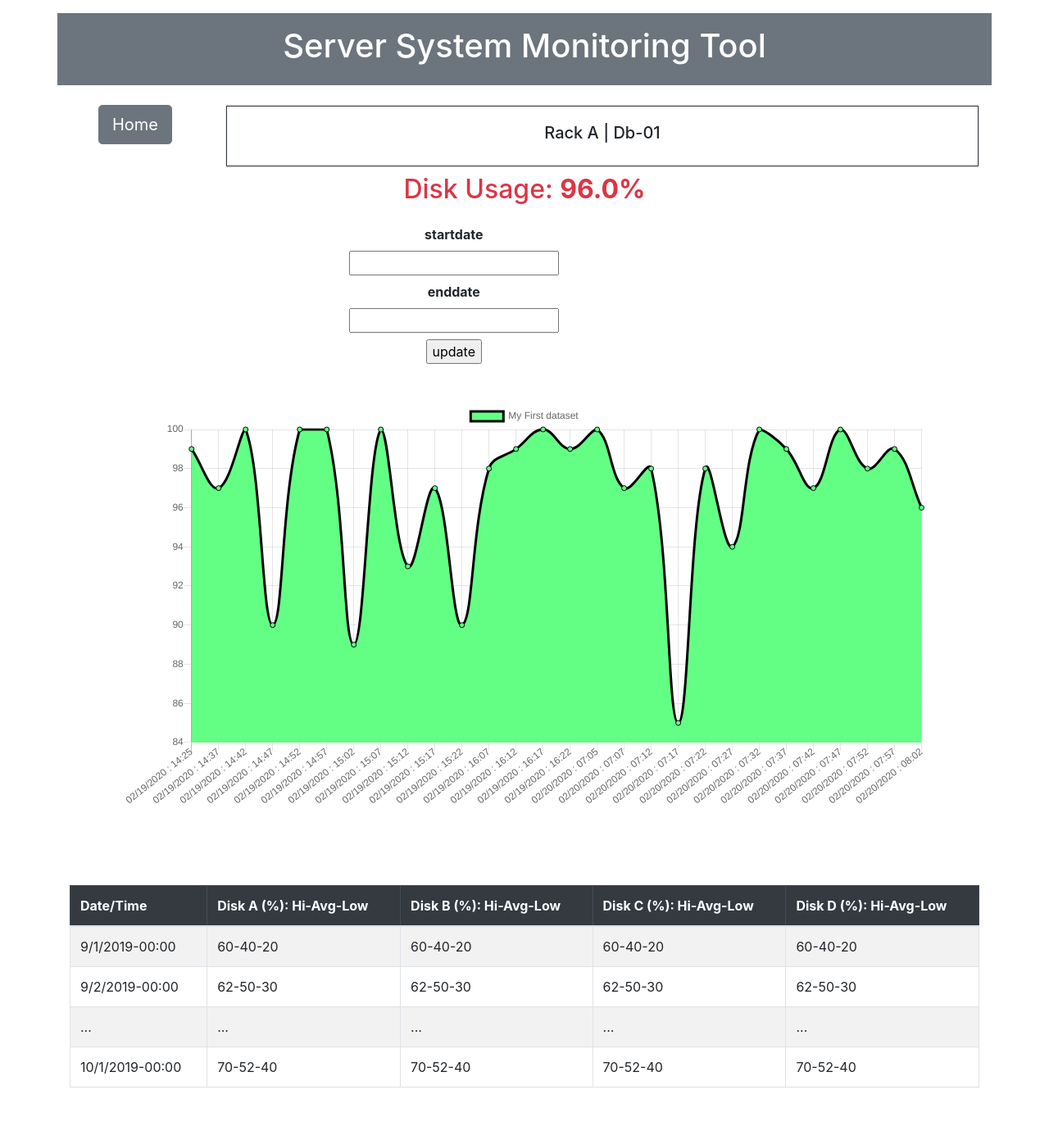
After one commit to bebenson654/SSMT-websites, a Flask app: a page that uses templates/Usage-Disk.html in a window 1280 px wide. The commit adds this page. Shown: the whole page at 82% size. Run offline with Flask 2, Linux system fonts and the light colour scheme; data comes from the database, SQL or seed files in the repository; some libraries are stand-ins or nearby versions.

Commit message:
added pages Mia made fixed chart ... I think -BEN

```diff
--- a/app.py
+++ b/app.py
@@ -100,16 +100,19 @@ class ChartForm(Form):  # form for the chart range
 def home():
     server_table = Server.query.all()  # query that gets all of the servers in the Server table
     return render_template('HomePageV2.html', server=server_table)  # returns V2 home page html doc with that variable
+# ----------------------------------------------------------------------------------------------------------------------
 
 
 @app.route('/masterlist')  # master list route
 def master_list():
     return render_template('MasterList.html')  # only returns the hard-coded master list for now
+# ----------------------------------------------------------------------------------------------------------------------
 
 
 # @app.route('/real-time-data-overview')    **** this is the route for the hard coded Real time Data Overview ****
 # def RTDO():
 #     return render_template('RealTimeDataOverview.html')
+# ----------------------------------------------------------------------------------------------------------------------
 
 
 @app.route('/real-time-data-overview/<slug>')  # route for the realtime data overview for a specific server
@@ -123,6 +126,7 @@ def RT(slug):  # Slug is the Server Id
 
     return render_template('RealTimeDataOverviewTemp.html', server=server, metric=metric_row, service=services)
     #   returns the template for real time data overview with ^ variables passed to it
+# ----------------------------------------------------------------------------------------------------------------------
 
 
 @app.route('/usage-cpu/<slug>', methods=['POST', 'GET'])  # route for cpu usage for a specific server
@@ -135,27 +139,124 @@ def CPU(slug):  # Slug is the Server Id
 
     # gets all dates for this server
     cpuDate = [metrics.Time for metrics in Metric.query.order_by(Metric.Time).filter_by(ServerId=slug)]
+    print(cpuDate)
     # gets all cpu usages for this server
     cpuUse = [metrics.Cpu for metrics in Metric.query.order_by(Metric.Time).filter_by(ServerId=slug)]
+    print(cpuUse)
 
-    # if form.validate_on_submit():  *** EXPERIMENTING TO IMPLEMENT CHART DATE RANGE LIMITATION ***
-    #     result = request.form
-    #     startdate = result.startdate
-    #     enddate = result.enddate
-    #
-    #     cpuDate = [metrics.Time for metrics in Metric.query.order_by(Metric.Time).filter_by(ServerId=slug)]
-    #     cpuUse = [metrics.Cpu for metrics in Metric.query.order_by(Metric.Time).filter_by(ServerId=slug)]
-    #     return render_template('Usage-CPUTemp.html', server=server, ametric=metric_row, date=dateRange, usage=cpuUse,
-    #                           form=form)
+    if form.validate_on_submit():  # *** EXPERIMENTING TO IMPLEMENT CHART DATE RANGE LIMITATION ***
+        form = ChartForm(request.form)
+        print(form)
+        startdate = form.startdate.data
+        enddate = form.enddate.data
+        # allMetrics = Metric.query.order_by(Metric.Time).filter_by(ServerId=slug)
+        dateRange = [metrics.Time for metrics in Metric.query.filter(Metric.MetricId == tmp.MetricId).filter(Metric.Time <= enddate, Metric.Time >= startdate)]
+        print(dateRange)
+        useRange = [metrics.Cpu for metrics in Metric.query.filter(Metric.MetricId == tmp.MetricId).filter(Metric.Time <= enddate, Metric.Time >= startdate)]
+        print(useRange)
+
+        # dateRange = [metrics.Time for metrics in Metric.query.order_by(Metric.Time).filter_by(ServerId=slug)
+        #     .filter(Metric.Time >= enddate, Metric.Time <= startdate)]
+        # print(dateRange)
+        # cpuUseInRange = [metrics.Cpu for metrics in Metric.query.order_by(Metric.Time).filter_by(ServerId=slug)
+        #     .filter(Metric.Time >= enddate, Metric.Time <= startdate)]
+        # print(cpuUseInRange)
+        return render_template('Usage-CPUTemp.html', server=server, ametric=metric_row, date=dateRange, usage=useRange,
+                               form=form)
     return render_template('Usage-CPUTemp.html', server=server, ametric=metric_row, date=cpuDate, usage=cpuUse,
                            form=form)
     #   returns the template for real time data overview with ^ variables passed to it
+# ----------------------------------------------------------------------------------------------------------------------
 
+
+@app.route('/usage-Disk/<slug>', methods=['POST', 'GET'])  # route for cpu usage for a specific server
+def disk(slug):  # Slug is the Server Id
+    form = ChartForm()  # instantiate the chart form class
+    server = Server.query.filter_by(ServerId=slug).first()  # query for the server specs
+
+    tmp = Metric.query.order_by(Metric.Time.desc()).filter_by(ServerID=slug).first()
+    metric_row = Metric.query.get(tmp.MetricId)  # gets the most recent metrics for server
+
+    # gets all dates for this server
+    cpuDate = [metrics.Time for metrics in Metric.query.order_by(Metric.Time).filter_by(ServerId=slug)]
+    # gets all cpu usages for this server
+    diskUse = [metrics.Disk for metrics in Metric.query.order_by(Metric.Time).filter_by(ServerId=slug)]
+
+    if form.validate_on_submit():  # *** EXPERIMENTING TO IMPLEMENT CHART DATE RANGE LIMITATION ***
+        form = ChartForm(request.form)
+        startdate = form.startdate.data
+        enddate = form.enddate.data
+        # allMetrics = Metric.query.order_by(Metric.Time).filter_by(ServerId=slug)
+        dateRange = [metrics.Time for metrics in Metric.query.filter(Metric.MetricId == tmp.MetricId).filter(Metric.Time <= enddate, Metric.Time >= startdate)]
+        useRange = [metrics.Disk for metrics in Metric.query.filter(Metric.MetricId == tmp.MetricId).filter(Metric.Time <= enddate, Metric.Time >= startdate)]
+
+        return render_template('Usage-Disk.html', server=server, ametric=metric_row, date=dateRange, usage=useRange,
+                               form=form)
+    return render_template('Usage-Disk.html', server=server, ametric=metric_row, date=cpuDate, usage=diskUse,
+                           form=form)
+# ----------------------------------------------------------------------------------------------------------------------
+
+
+@app.route('/usage-GPU/<slug>', methods=['POST', 'GET'])  # route for cpu usage for a specific server
+def gpu(slug):  # Slug is the Server Id
+    form = ChartForm()  # instantiate the chart form class
+    server = Server.query.filter_by(ServerId=slug).first()  # query for the server specs
+
+    tmp = Metric.query.order_by(Metric.Time.desc()).filter_by(ServerID=slug).first()
+    metric_row = Metric.query.get(tmp.MetricId)  # gets the most recent metrics for server
+
+    # gets all dates for this server
+    cpuDate = [metrics.Time for metrics in Metric.query.order_by(Metric.Time).filter_by(ServerId=slug)]
+    # gets all cpu usages for this server
+    gpuUse = [metrics.Gpu for metrics in Metric.query.order_by(Metric.Time).filter_by(ServerId=slug)]
+
+    if form.validate_on_submit():  # *** EXPERIMENTING TO IMPLEMENT CHART DATE RANGE LIMITATION ***
+        form = ChartForm(request.form)
+        startdate = form.startdate.data
+        enddate = form.enddate.data
+        # allMetrics = Metric.query.order_by(Metric.Time).filter_by(ServerId=slug)
+        dateRange = [metrics.Time for metrics in Metric.query.filter(Metric.MetricId == tmp.MetricId).filter(Metric.Time <= enddate, Metric.Time >= startdate)]
+        useRange = [metrics.Gpu for metrics in Metric.query.filter(Metric.MetricId == tmp.MetricId).filter(Metric.Time <= enddate, Metric.Time >= startdate)]
+
+        return render_template('Usage-GPU.html', server=server, ametric=metric_row, date=dateRange, usage=useRange,
+                               form=form)
+    return render_template('Usage-GPU.html', server=server, ametric=metric_row, date=cpuDate, usage=gpuUse,
+                           form=form)
+# ----------------------------------------------------------------------------------------------------------------------
+
+
+@app.route('/usage-RAM/<slug>', methods=['POST', 'GET'])  # route for cpu usage for a specific server
+def ram(slug):  # Slug is the Server Id
+    form = ChartForm()  # instantiate the chart form class
+    server = Server.query.filter_by(ServerId=slug).first()  # query for the server specs
+
+    tmp = Metric.query.order_by(Metric.Time.desc()).filter_by(ServerID=slug).first()
+    metric_row = Metric.query.get(tmp.MetricId)  # gets the most recent metrics for server
+
+    # gets all dates for this server
+    cpuDate = [metrics.Time for metrics in Metric.query.order_by(Metric.Time).filter_by(ServerId=slug)]
+    # gets all cpu usages for this server
+    ramUse = [metrics.Ram for metrics in Metric.query.order_by(Metric.Time).filter_by(ServerId=slug)]
+
+    if form.validate_on_submit():  # *** EXPERIMENTING TO IMPLEMENT CHART DATE RANGE LIMITATION ***
+        form = ChartForm(request.form)
+        startdate = form.startdate.data
+        enddate = form.enddate.data
+        # allMetrics = Metric.query.order_by(Metric.Time).filter_by(ServerId=slug)
+        dateRange = [metrics.Time for metrics in Metric.query.filter(Metric.MetricId == tmp.MetricId).filter(Metric.Time <= enddate, Metric.Time >= startdate)]
+        useRange = [metrics.Ram for metrics in Metric.query.filter(Metric.MetricId == tmp.MetricId).filter(Metric.Time <= enddate, Metric.Time >= startdate)]
+
+        return render_template('Usage-RAM.html', server=server, ametric=metric_row, date=dateRange, usage=useRange,
+                               form=form)
+    return render_template('Usage-RAM.html', server=server, ametric=metric_row, date=cpuDate, usage=ramUse,
+                           form=form)
 
 # @app.route('/usage-cpu')     *** THIS IS THE ROUTE FOR THE HARD-CODED CPU USAGE PAGE ***
 # def usage_CPU():
 #     return render_template('Usage-CPU.html')
 
 
+# ----------------------------------------------------------------------------------------------------------------------
+# ----------------------------------------------------------------------------------------------------------------------
 if __name__ == '__main__':  # something for flask
     app.run()
--- a/templates/RealTimeDataOverviewTemp.html
+++ b/templates/RealTimeDataOverviewTemp.html
@@ -75,18 +75,18 @@
     <tr>
         <th scope="row"><h3><img src="WebApp\Red X.png" class="float-left"></h3></th>
          <td><h3>RAM Usage:</h3></td>
-        <td><h3 class="text-success">{{ metric.Ram }}%</h3></td>
+        <td><h3 class="text-danger"><a href="/usage-RAM/{{ server.ServerId }}">{{ metric.Ram }}%</a></h3></td>
 
     </tr>
     <tr>
         <th scope="row"><h3><img src="WebApp\Red X.png" class="float-left"></h3></th>
         <td><h3>Disk Usage:</h3></td>
-        <td><h3 class="text-success">{{ metric.Disk }}%</h3></td>
+        <td><h3 class="text-danger"><a href="/usage-Disk/{{ server.ServerId }}">{{ metric.Disk }}%</a></h3></td>
     </tr>
     <tr>
       <th scope="row"><h3><img src="WebApp\Red X.png" class="float-left"></h3></th>
       <td><h3>GPU Usage:</h3></td>
-      <td><h3 class="text-warning">{{ metric.Gpu }}%</h3></td>
+        <td><h3 class="text-danger"><a href="/usage-GPU/{{ server.ServerId }}">{{ metric.Gpu }}%</a></h3></td>
     </tr>
     <tr>
       <th scope="row"><h3><img src="WebApp\Red X.png" class="float-left"></h3></th>
--- /dev/null
+++ b/templates/Usage-Disk.html
@@ -0,0 +1,153 @@
+
+{# NEW NON HARD-CODED VERSION #}
+
+{% from '_formhelpers.html' import render_field %} {# import neede for chard range forms #}
+
+{% extends 'layout.html' %} {# inherits format from layout.html #}
+
+{% block title %}{# Overides layout.html default title #}
+    <script src="https://cdn.jsdelivr.net/npm/chart.js@2.8.0"></script> {# Script needed for chart.js #}
+
+    <title>Disk-Usage - {{ server.ServerName }}</title> {# Title - shown in tab on browser #}
+{% endblock title %}
+
+{% block content %} {# Overides layout.html body section #}
+
+    <div class="row mt-3 text-center"> {# Row for page header #}
+        <div class="col-12 ml-auto p-3 mb-2 bg-secondary text-white">
+            <h1>Server System Monitoring Tool</h1>
+        </div>
+    </div>
+
+    <!--Home Button and Server-->
+    <div class="row mt-3 text-center"> {# {# Home button & Rack & Server Names  #}
+
+        <div class="col-2"> {# Home Button #}
+            <a class="btn btn-secondary btn-lg" href="/" role="button">Home</a>
+        </div>
+
+        <div class="col-10 "> {# Rack & Server Names #}
+            <div class="card">
+                <div class="card-body border border-dark font-weight-bold">
+                    <h5>Rack A | {{ server.ServerName }}</h5>
+                </div>
+            </div>
+        </div>
+
+    </div>
+
+{#    </div>#}
+    <div class="row text-center m-2"> {# Displays this servers Disk usage #}
+        <div class="col-12">
+            <h2 class="text-danger"> Disk Usage: <b>{{ ametric.Disk }}%</b></h2>
+        </div>
+    </div>
+
+    <div class="row text-center mt-3 ml-auto"> {# forms for chard date range | NOT CURRENTLY WORKING #}
+        <div class="col-10">
+            <form method="post">
+                {{ form.csrf_token }}
+                {{ render_field(form.startdate) }}
+                {{ render_field(form.enddate) }}
+                <input type="submit" value="update">
+
+                {#                <div class="input-group mb-3">#}
+                {#                    <div class="input-group-prepend">#}
+                {#                        <span class="input-group-text" id="basic-addon3">Start & End Date</span>#}
+                {#                    </div>#}
+                {#                    <input type="text" placeholder="09/01/2019" aria-label="start date" class="form-control">#}
+                {#                    <input type="text" placeholder="10/01/2019" aria-label="end date" class="form-control">#}
+                {#                </div>#}
+                {#            </div>#}
+                {#            <div class="col-2">#}
+                {#                <a class="btn btn-success" href="#" onclick="window.location.reload(true);" role="button">Refresh</a>#}
+                {#                <input type="submit" value="update">#}
+                {#            </div>#}
+            </form>
+        </div>
+    </div>
+
+
+{#        <div class="row ml-2"> {# Lists the dates in date range in order | FOR TESTING/DEBUGGING #}
+{#            <ol>#}
+{#                {% for d in date %}#}
+{#                    <li> {{ d }} </li>#}
+{#                {% endfor %}#}
+{#            </ol>#}
+{#        </div>#}
+
+        <div class="row text-center m-5">{# Chart for usage #}
+
+            <div class="col">
+                <canvas id="myChart"></canvas>
+            </div>
+            <script>
+                var ctx = document.getElementById('myChart').getContext('2d');
+                var chart = new Chart(ctx, {
+                    {# The type of chart we want to create #}
+                    type: 'line',
+
+                    {# The data for our dataset #}
+                    data: {
+                        labels: [{% for d in date %} "{{ d }}", {% endfor %}], {# Dates #}
+                        datasets: [{
+                            label: 'My First dataset',
+                            backgroundColor: 'rgb(99, 255, 132)',
+                            borderColor: 'rgb(0, 0, 0)',
+                            data: [{% for u in usage %} "{{ u }}", {% endfor %}] {# Usages #}
+                        }]
+                    },
+
+                    {# Configuration options go here #}
+                    options: {}
+                });
+            </script>
+        </div>
+
+        <div class="row"> {# Disk Usage table #}
+            <div class="col mt-5 mb-5">
+                <table class="table table-striped table-bordered">
+                    <thead class="table-dark">
+                    <tr>
+                        <th scope="col">Date/Time</th>
+                        <th scope="col">Disk A (%): Hi-Avg-Low</th>
+                        <th scope="col">Disk B (%): Hi-Avg-Low</th>
+                        <th scope="col">Disk C (%): Hi-Avg-Low</th>
+                        <th scope="col">Disk D (%): Hi-Avg-Low</th>
+                    </tr>
+                    </thead>
+                    <tbody>
+                    <tr>
+                        <td>9/1/2019-00:00</td>
+                        <td>60-40-20</td>
+                        <td>60-40-20</td>
+                        <td>60-40-20</td>
+                        <td>60-40-20</td>
+                    </tr>
+                    <tr>
+                        <td>9/2/2019-00:00</td>
+                        <td>62-50-30</td>
+                        <td>62-50-30</td>
+                        <td>62-50-30</td>
+                        <td>62-50-30</td>
+                    </tr>
+                    <tr>
+                        <td>...</td>
+                        <td>...</td>
+                        <td>...</td>
+                        <td>...</td>
+                        <td>...</td>
+                    </tr>
+                    <tr>
+                        <td>10/1/2019-00:00</td>
+                        <td>70-52-40</td>
+                        <td>70-52-40</td>
+                         <td>70-52-40</td>
+                        <td>70-52-40</td>
+                    </tr>
+                    </tbody>
+                </table>
+            </div>
+        </div>
+
+{% endblock content %}
```
Also changed, not shown: templates/Usage-GPU.html (added, +140 -0 lines), templates/Usage-RAM.html (added, +139 -0 lines).
